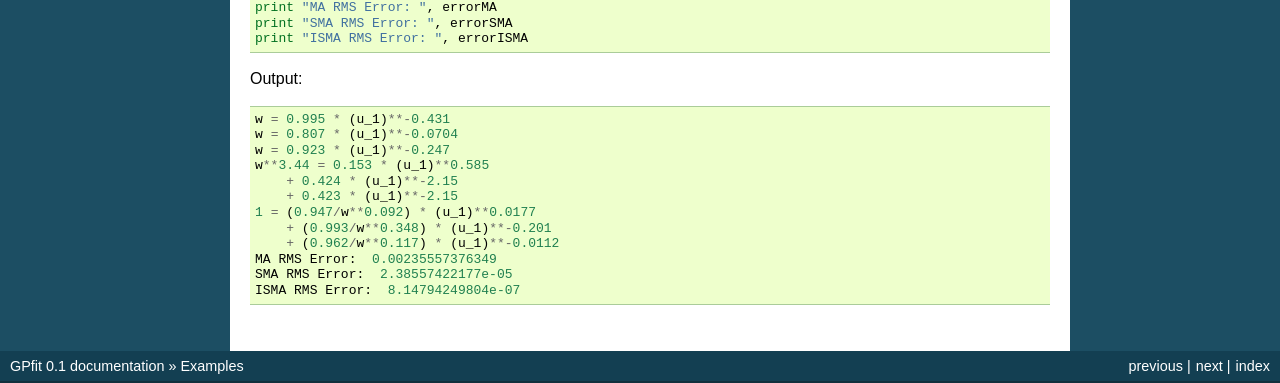
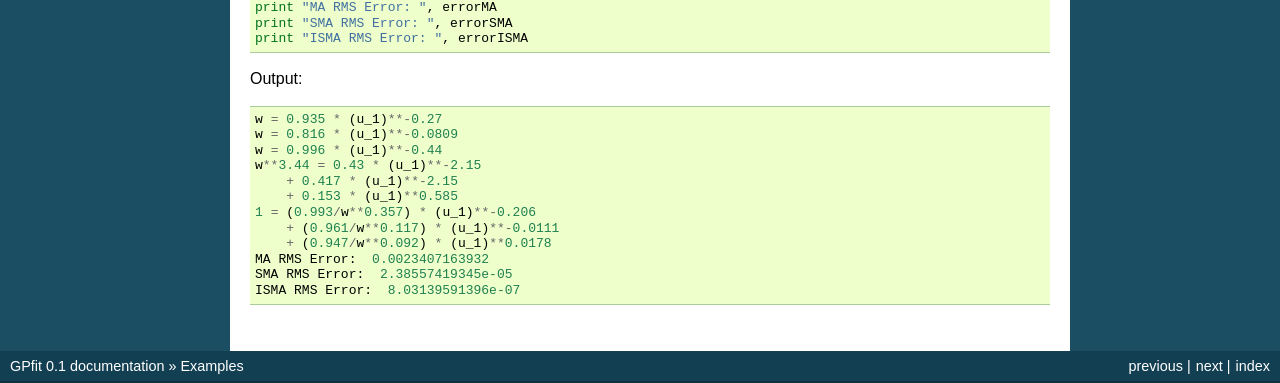
Before and after one commit to convexengineering/gpfit, a Sphinx documentation site: the page built from docs/source/examples.rst, in a window 1280 px wide. Shown: the part 426-809 px from the top of the page. Built offline with Sphinx 7.4.7, drawn with Linux system fonts in a browser that asks for light colours.

Commit message:
compatibility updates for gpkit PR513

```diff
--- a/docs/source/examples/hoburgabbeel_ex6_1_output.txt
+++ b/docs/source/examples/hoburgabbeel_ex6_1_output.txt
@@ -1,12 +1,12 @@
-w = 0.995 * (u_1)**-0.431
-w = 0.807 * (u_1)**-0.0704
-w = 0.923 * (u_1)**-0.247
-w**3.44 = 0.153 * (u_1)**0.585
-    + 0.424 * (u_1)**-2.15
-    + 0.423 * (u_1)**-2.15
-1 = (0.947/w**0.092) * (u_1)**0.0177
-    + (0.993/w**0.348) * (u_1)**-0.201
-    + (0.962/w**0.117) * (u_1)**-0.0112
-MA RMS Error:  0.00235557376349
-SMA RMS Error:  2.38557422177e-05
-ISMA RMS Error:  8.14794249804e-07
+w = 0.935 * (u_1)**-0.27
+w = 0.816 * (u_1)**-0.0809
+w = 0.996 * (u_1)**-0.44
+w**3.44 = 0.43 * (u_1)**-2.15
+    + 0.417 * (u_1)**-2.15
+    + 0.153 * (u_1)**0.585
+1 = (0.993/w**0.357) * (u_1)**-0.206
+    + (0.961/w**0.117) * (u_1)**-0.0111
+    + (0.947/w**0.092) * (u_1)**0.0178
+MA RMS Error:  0.0023407163932
+SMA RMS Error:  2.38557419345e-05
+ISMA RMS Error:  8.03139591396e-07
```
Also changed, not shown: 1 other file.
